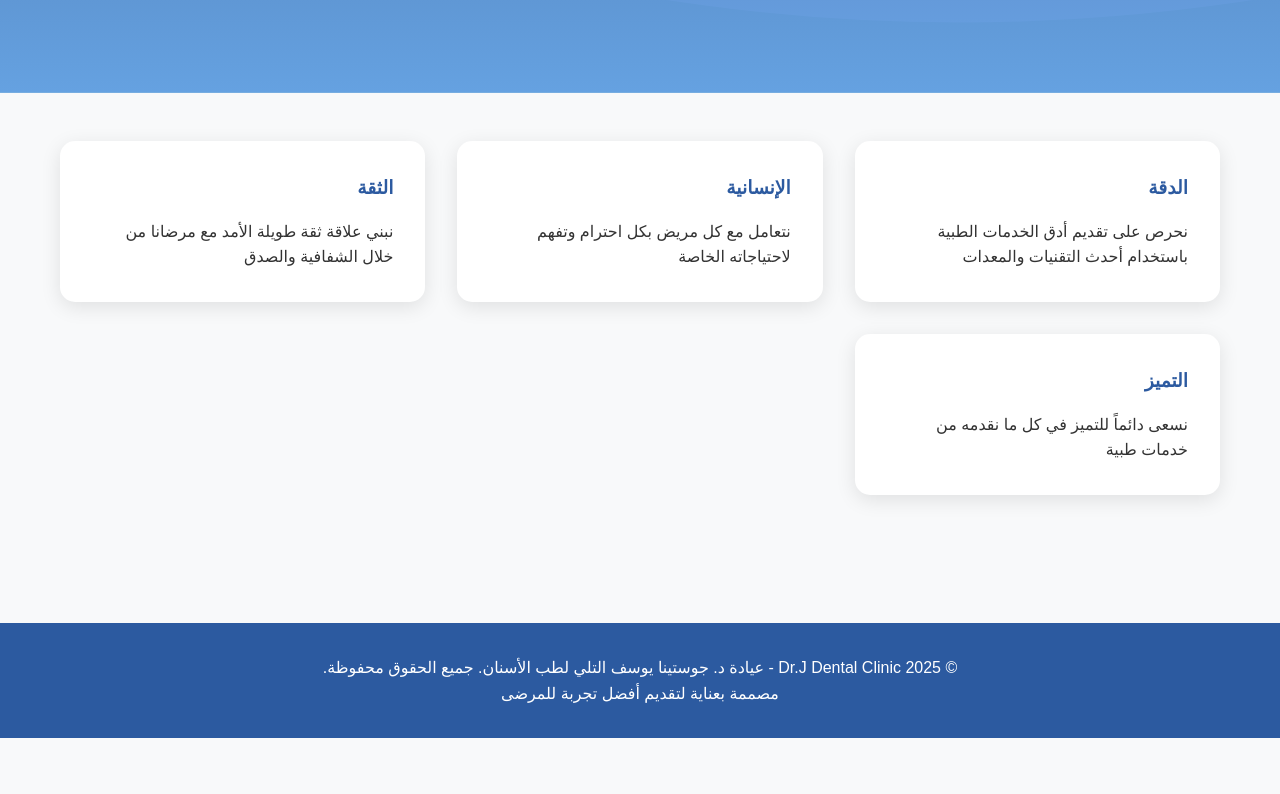
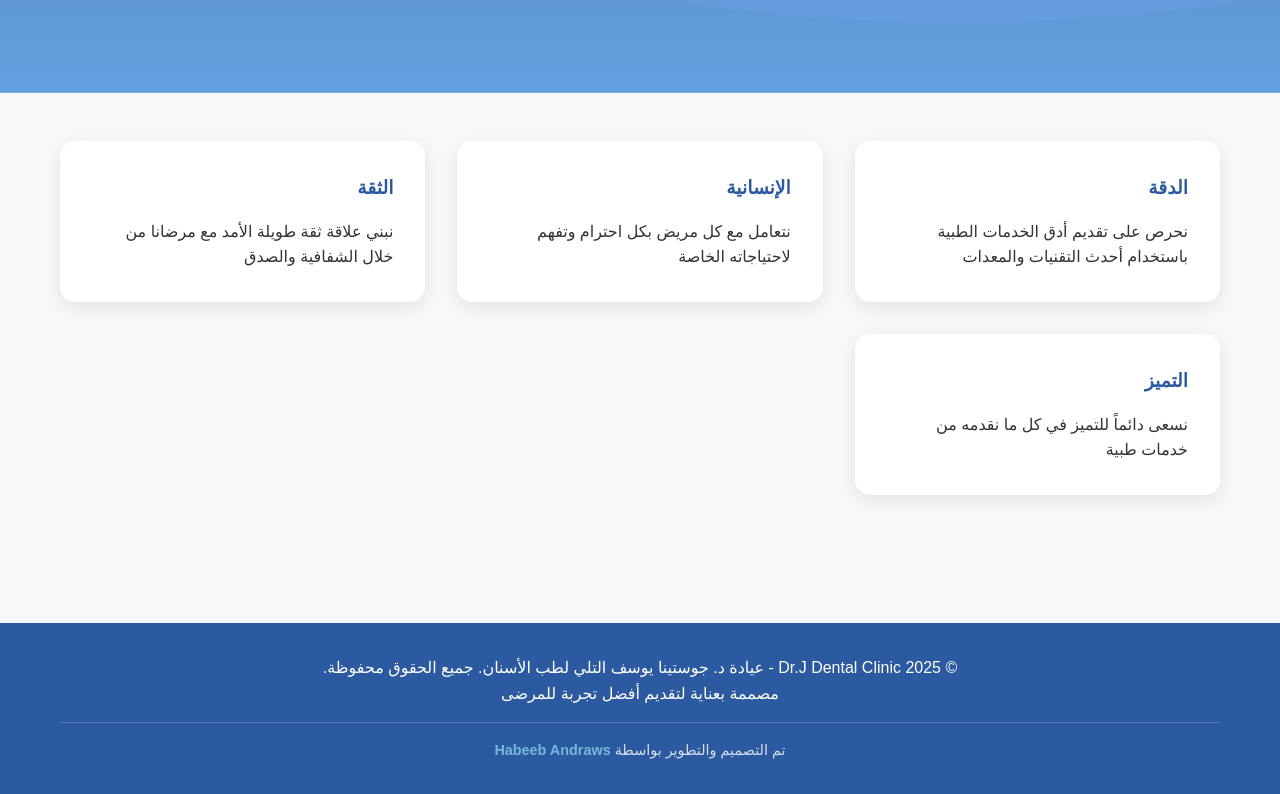
Before and after one commit to habeebandrew/Dental-Clinic, a plain HTML site: page index.html in a window 1280 px wide. Shown: the part 459-1253 px from the top of the page. Before the commit the page ends 1197 px from the top, so only its background shows below. Drawn offline with Linux system fonts and the light colour scheme.

Commit message:
Designed & Developed by

```diff
--- a/index.html
+++ b/index.html
@@ -748,12 +748,26 @@
         </section>
     </main>
 
-    <footer>
-        <div class="container">
-            <p data-ar="© 2025 Dr.J Dental Clinic - عيادة د. جوستينا يوسف التلي لطب الأسنان. جميع الحقوق محفوظة." data-en="© 2025 Dr.J Dental Clinic - Dr. Justina Youssef Al-Tali Dental Clinic. All rights reserved.">© 2025 Dr.J Dental Clinic - عيادة د. جوستينا يوسف التلي لطب الأسنان. جميع الحقوق محفوظة.</p>
-            <p data-ar="مصممة بعناية لتقديم أفضل تجربة للمرضى" data-en="Carefully designed to provide the best patient experience">مصممة بعناية لتقديم أفضل تجربة للمرضى</p>
+   <!-- Footer -->
+<footer>
+    <div class="container">
+        <p data-ar="© 2025 Dr.J Dental Clinic - عيادة د. جوستينا يوسف التلي لطب الأسنان. جميع الحقوق محفوظة." data-en="© 2025 Dr.J Dental Clinic - Dr. Justina Youssef Al-Tali Dental Clinic. All rights reserved.">© 2025 Dr.J Dental Clinic - عيادة د. جوستينا يوسف التلي لطب الأسنان. جميع الحقوق محفوظة.</p>
+        <p data-ar="مصممة بعناية لتقديم أفضل تجربة للمرضى" data-en="Carefully designed to provide the best patient experience">مصممة بعناية لتقديم أفضل تجربة للمرضى</p>
+
+        <!-- Designer Credit -->
+        <div style="margin-top: 1rem; padding-top: 1rem; border-top: 1px solid rgba(255,255,255,0.2);">
+            <p style="font-size: 0.9rem; opacity: 0.8;">
+                <span data-ar="تم التصميم والتطوير بواسطة" data-en="Designed & Developed by">تم التصميم والتطوير بواسطة</span>
+                <a href="https://habeebandraws.vercel.app/" target="_blank"
+                   style="color: #87ceeb; text-decoration: none; font-weight: bold; transition: color 0.3s;"
+                   onmouseover="this.style.color='#ffffff'"
+                   onmouseout="this.style.color='#87ceeb'">
+                    Habeeb Andraws
+                </a>
+            </p>
         </div>
-    </footer>
+    </div>
+</footer>
 
     <script>
         let currentLanguage = 'ar';
```
